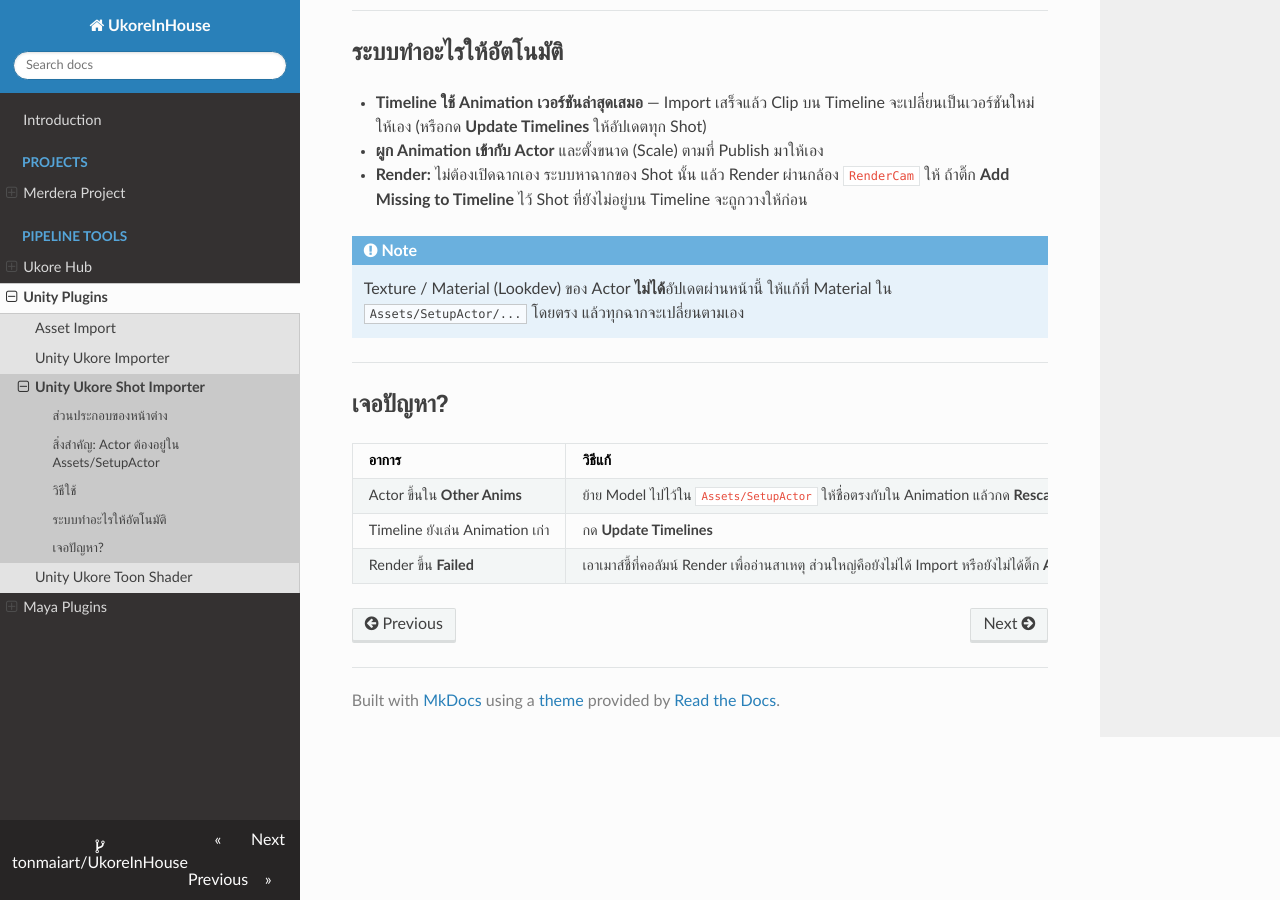
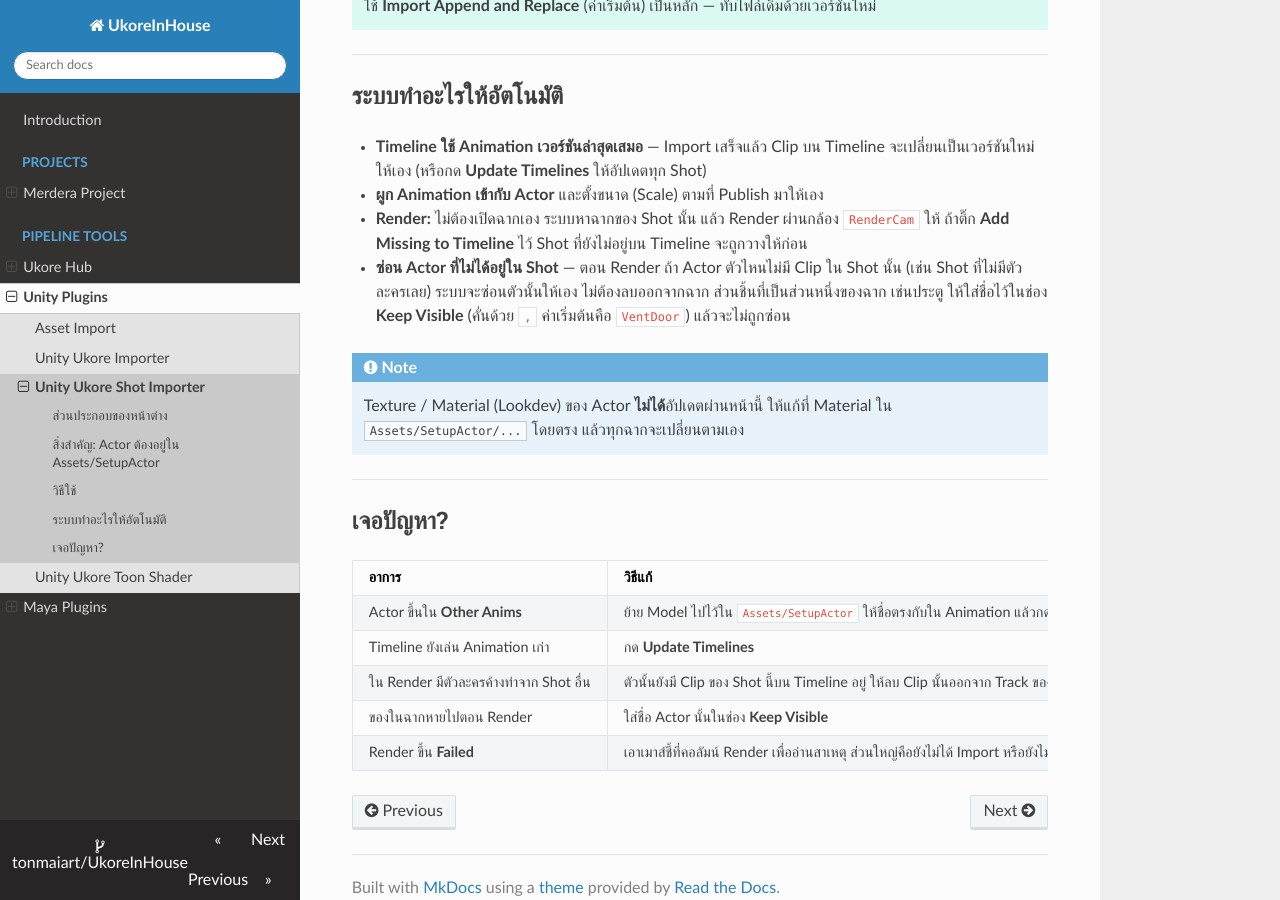
Before and after one commit to tonmaiart/UkoreInHouse, an MkDocs documentation site: the page built from docs/unity_ukore_shotimporter/quick-start.md, in a window 1280 px wide and 900 px high, scrolled down 1977 px. Built offline with MkDocs 1.6.1, drawn with Linux system fonts in a browser that asks for light colours; nearby versions of some CDN libraries; some of the changed text lies outside the part shown.

Commit message:
Shot Importer: Recorder hides actors with no clip in the shot, Keep Visible field
Co-Authored-By: Claude Opus 5.5 <noreply@anthropic.com>

```diff
--- a/docs/unity_ukore_shotimporter/quick-start.md
+++ b/docs/unity_ukore_shotimporter/quick-start.md
@@ -18,6 +18,7 @@
 5. **Details / Log** — คลิก Shot เพื่อดูว่ามีไฟล์อะไรบ้าง ส่วน Log บอกผลลัพธ์และคำเตือน
 6. **Start Import** — Import ทุก Shot ที่ติ๊กไว้
 7. **Start Recorder** — Render ทุก Shot ที่ติ๊กไว้เป็นวิดีโอ
+8. **Keep Visible** — ชื่อ Actor ที่ห้ามซ่อนตอน Render เช่นประตูในฉาก (ดู[ด้านล่าง](#auto))
 
 ---
 
@@ -62,6 +63,8 @@ Assets/SetupActor/          ← Actor ทุกตัวอยู่ใต้น
 
 ---
 
+<a id="auto"></a>
+
 ## ระบบทำอะไรให้อัตโนมัติ
 
 - **Timeline ใช้ Animation เวอร์ชันล่าสุดเสมอ** — Import เสร็จแล้ว Clip บน
@@ -70,6 +73,10 @@ Assets/SetupActor/          ← Actor ทุกตัวอยู่ใต้น
 - **Render:** ไม่ต้องเปิดฉากเอง ระบบหาฉากของ Shot นั้น แล้ว Render ผ่านกล้อง
   `RenderCam` ให้ ถ้าติ๊ก **Add Missing to Timeline** ไว้ Shot ที่ยังไม่อยู่บน
   Timeline จะถูกวางให้ก่อน
+- **ซ่อน Actor ที่ไม่ได้อยู่ใน Shot** — ตอน Render ถ้า Actor ตัวไหนไม่มี Clip ใน Shot
+  นั้น (เช่น Shot ที่ไม่มีตัวละครเลย) ระบบจะซ่อนตัวนั้นให้เอง ไม่ต้องลบออกจากฉาก
+  ส่วนชิ้นที่เป็นส่วนหนึ่งของฉาก เช่นประตู ให้ใส่ชื่อไว้ในช่อง **Keep Visible**
+  (คั่นด้วย `,` ค่าเริ่มต้นคือ `VentDoor`) แล้วจะไม่ถูกซ่อน
 
 !!! note
     Texture / Material (Lookdev) ของ Actor **ไม่ได้**อัปเดตผ่านหน้านี้ ให้แก้ที่
@@ -83,4 +90,6 @@ Assets/SetupActor/          ← Actor ทุกตัวอยู่ใต้น
 | --- | --- |
 | Actor ขึ้นใน **Other Anims** | ย้าย Model ไปไว้ใน `Assets/SetupActor` ให้ชื่อตรงกับใน Animation แล้วกด **Rescan** |
 | Timeline ยังเล่น Animation เก่า | กด **Update Timelines** |
+| ใน Render มีตัวละครค้างท่าจาก Shot อื่น | ตัวนั้นยังมี Clip ของ Shot นี้บน Timeline อยู่ ให้ลบ Clip นั้นออกจาก Track ของตัวนั้น (Import ใหม่ไม่ลบ Clip เก่าให้) |
+| ของในฉากหายไปตอน Render | ใส่ชื่อ Actor นั้นในช่อง **Keep Visible** |
 | Render ขึ้น **Failed** | เอาเมาส์ชี้ที่คอลัมน์ Render เพื่ออ่านสาเหตุ ส่วนใหญ่คือยังไม่ได้ Import หรือยังไม่ได้ติ๊ก **Add Missing to Timeline** |
```
Also changed, not shown: docs/assets/images/shot_importer_ui.png.
